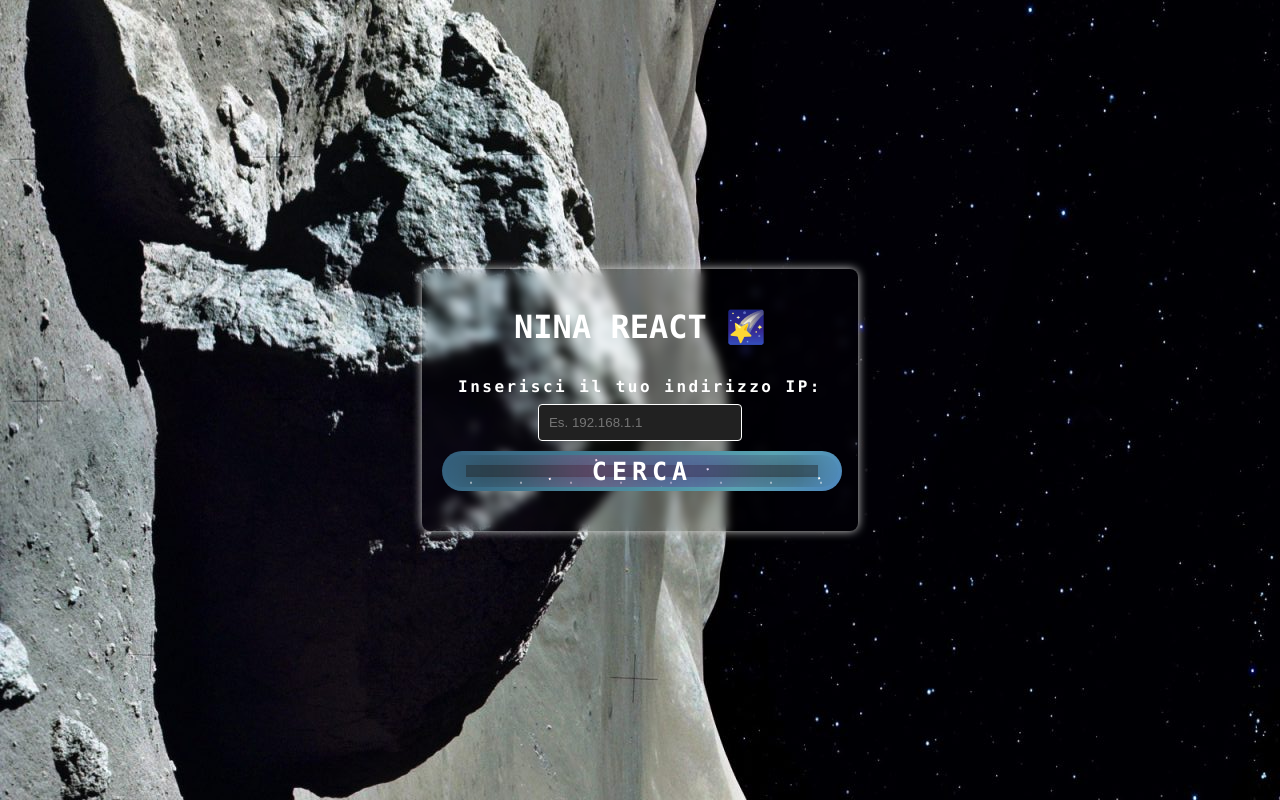
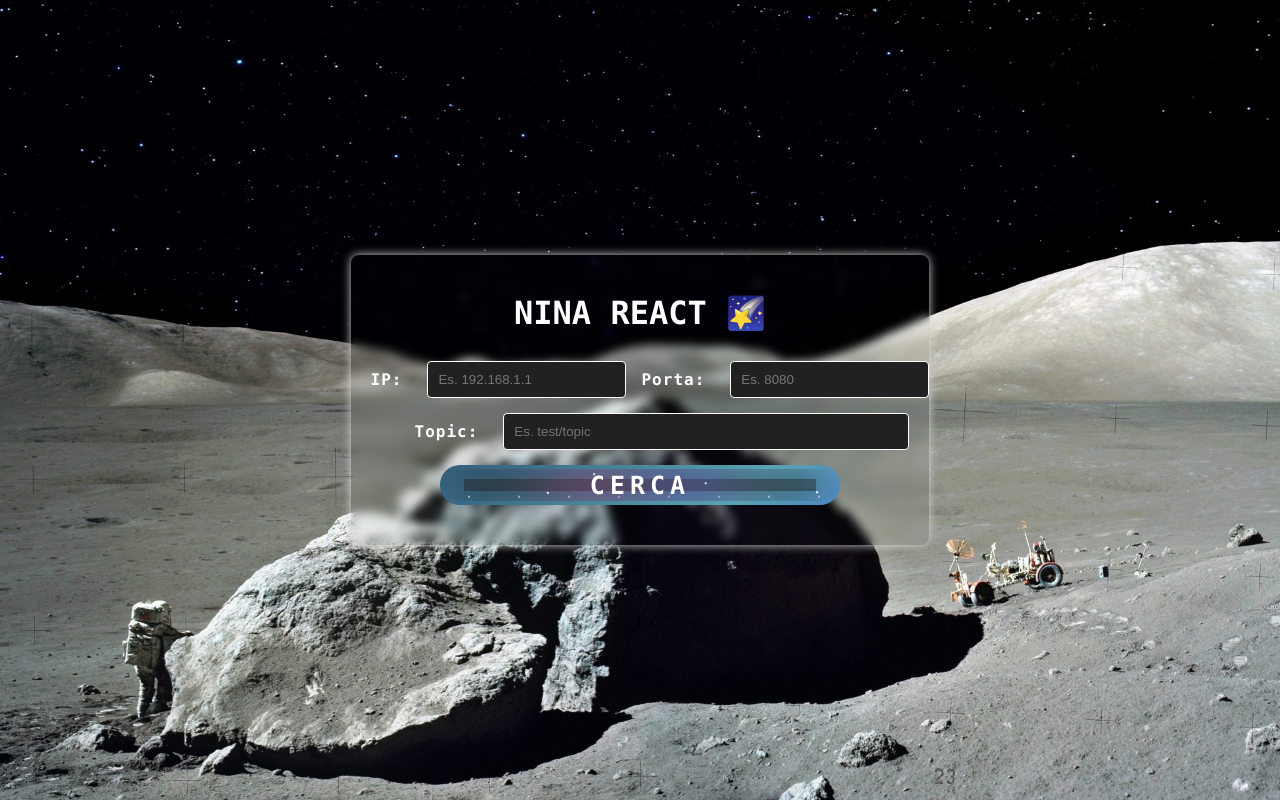
Before and after one commit to renghinoITS/nina_react, a React (Vite) app: page / in a window 1280 px wide. Built offline with nearby package versions, Linux system fonts and the light colour scheme.

Commit message:
Update AccessPage

```diff
--- a/src/pages/AccessPage/AccessPage.css
+++ b/src/pages/AccessPage/AccessPage.css
@@ -13,13 +13,13 @@ body {
   min-height: 100vh;
 }
 
-  .container {
+.access-box {
   text-align: center;
   backdrop-filter: blur(5px);
   padding: 20px;
   border-radius: 8px;
   box-shadow: 0 0 10px rgb(214, 214, 214);
-    max-width: 800px;
+  max-width: 600px;
   width: 90%;
   margin: 20px auto;
 }
@@ -29,21 +29,30 @@ body {
   font-size: 2em;
 }
 
-  .ip-input {
+.access-box-form {
   margin-bottom: 20px;
 }
 
+.access-box-form-row {
+  display: flex;
+  flex-direction: row;
+  align-items: center;
+  justify-content: space-between; /* Distribuisce lo spazio tra gli elementi */
+  gap: 15px;
+  margin-bottom: 15px;
+}
+
 label {
-    display: block;
-    margin-bottom: 5px;
   font-weight: bold;
-    letter-spacing: 2.5px;
+  letter-spacing: 1px;
+  width: 20%; /* Imposta una larghezza uniforme per le etichette */
+  text-align: right;
+  padding-right: 10px;
 }
 
 input[type="text"] {
   padding: 10px;
-    width: 46%;
-    margin-bottom: 10px;
+  flex: 1; /* Gli input occupano il restante spazio disponibile */
   border: 1px solid #ffffff;
   border-radius: 4px;
   background-color: #212121;
@@ -57,10 +66,6 @@ body {
   color: #ffffff;
   cursor: pointer;
   margin: 10px;
-  }
-
-  .hidden {
-    display: none;
 }
 
 /* Stile per il pulsante con l'effetto particolare */
--- a/src/pages/AccessPage/AccessPage.tsx
+++ b/src/pages/AccessPage/AccessPage.tsx
@@ -3,11 +3,22 @@ import "./AccessPage.css";
 
 const AccessPage: React.FC = () => {
     return (
-    <div className="container">
+        <div className="access-box">
             <h1>NINA REACT &#127776;</h1>
-      <div className="ip-input">
-        <label htmlFor="ip-address">Inserisci il tuo indirizzo IP:</label>
+            <div className="access-box-form">
+
+                <div className="access-box-form-row">
+                    <label htmlFor="ip-address">IP:</label>
                     <input type="text" id="ip-address" placeholder="Es. 192.168.1.1" />
+
+                    <label htmlFor="porta">Porta:</label>
+                    <input type="text" id="porta" placeholder="Es. 8080" />
+                </div>
+                <div className="access-box-form-row">
+                    <label htmlFor="topic">Topic:</label>
+                    <input type="text" id="topic" placeholder="Es. test/topic" />
+                </div>
+
 
                 <button id="fetchButton" className="btn">
                     <strong>CERCA</strong>
```
Also changed, not shown: src/assets/img/moon.jpg. Lines whose indentation alone changed are shown as unchanged.
